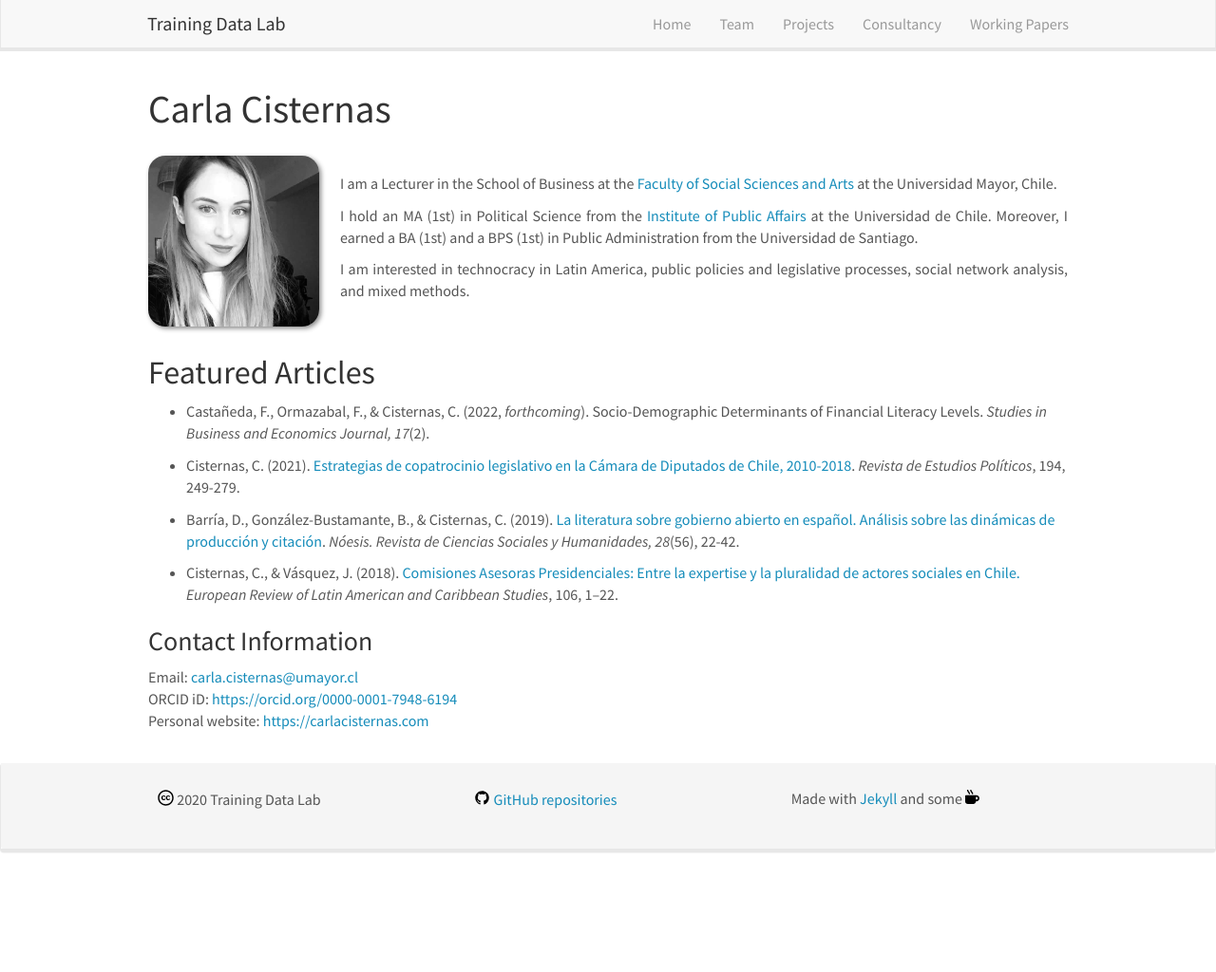
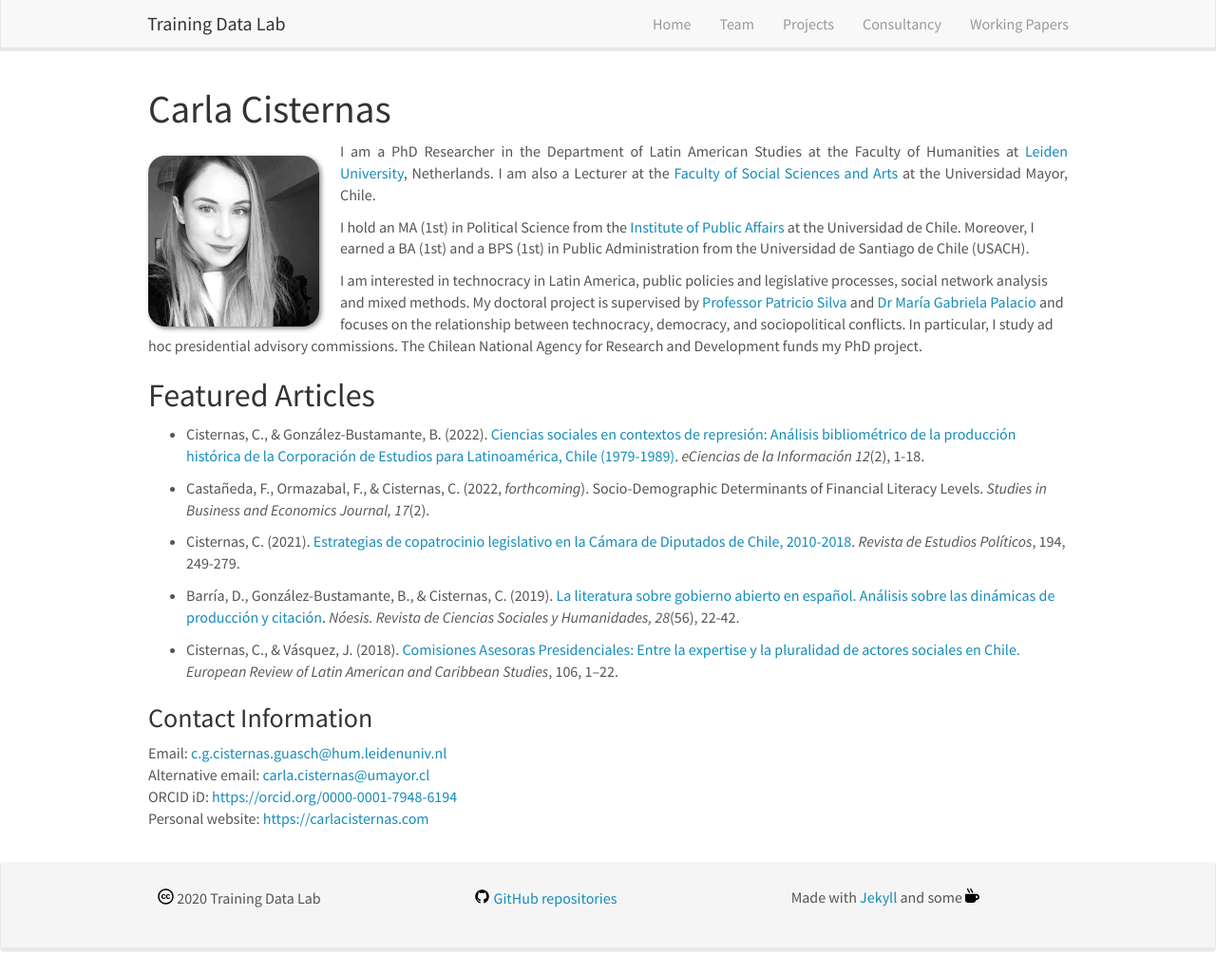
Before and after one commit to training-datalab/old-training-datalab.com, a Jekyll site: the page built from _pages/ccisternas.md, in a window 1280 px wide and 1024 px high. Shown: the whole window at 95% size. Built offline with Jekyll 4.4.1, drawn with Linux system fonts in a browser that asks for light colours; nearby versions of some CDN libraries.

Commit message:
Update ccisternas.md

```diff
--- a/_pages/ccisternas.md
+++ b/_pages/ccisternas.md
@@ -10,18 +10,15 @@
 
 <img src="https://training-datalab.com/images/team/ccisternas.jpg" class="img-responsive" width="180px" style="float: left" />
 
-<!-- <p align="justify">I am a PhD Researcher in the Department of Latin American Studies at the Faculty of Humanities at <a href="https://www.universiteitleiden.nl/" target="_blank">Leiden University</a>, Netherlands. I am also a Lecturer in the School of Business at the <a href="https://www.umayor.cl/um/facultades/humanidades/10000" target="_blank">Faculty of Social Sciences and Arts</a> at the Universidad Mayor, Chile. </p> -->
-<br />
-<p align="justify">I am  a Lecturer in the School of Business at the <a href="https://www.umayor.cl/um/facultades/humanidades/10000" target="_blank">Faculty of Social Sciences and Arts</a> at the Universidad Mayor, Chile. </p>
+<p align="justify">I am a PhD Researcher in the Department of Latin American Studies at the Faculty of Humanities at <a href="https://www.universiteitleiden.nl/en" target="_blank">Leiden University</a>, Netherlands. I am also a Lecturer at the <a href="https://www.umayor.cl/um/facultades/facultad-de-ciencias-sociales-y-artes/10000" target="_blank">Faculty of Social Sciences and Arts</a> at the Universidad Mayor, Chile.</p>
 
-<!-- <p align="justify">I hold an MA (1st) in Political Science from the <a href="http://www.inap.uchile.cl/" target="_blank">Institute of Public Affairs</a>  at the Universidad de Chile. Moreover, I earned a BA (1st) and a BPS (1st) in Public Administration from the Universidad de Santiago. I am interested in technocracy in Latin America, public policies and legislative processes, social network analysis, and mixed methods. My doctoral project is supervised by <a href="https://www.universiteitleiden.nl/en/staffmembers/patricio-silva#tab-1" target="_blank">Professor Patricio Silva</a> and Dr <a href="https://www.universiteitleiden.nl/en/staffmembers/maria-gabriela-palacio-ludena#tab-1" target="_blank">María Gabriela Palacio</a> and focuses on the relationship between technocracy, democracy, and sociopolitical conflicts. In particular, I study ad hoc presidential advisory commissions.</p> -->
+I hold an MA (1st) in Political Science from the <a href="http://www.inap.uchile.cl/" target="_blank">Institute of Public Affairs</a> at the Universidad de Chile. Moreover, I earned a BA (1st) and a BPS (1st) in Public Administration from the Universidad de Santiago de Chile (USACH).
 
-<p align="justify">I hold an MA (1st) in Political Science from the <a href="http://www.inap.uchile.cl/" target="_blank">Institute of Public Affairs</a>  at the Universidad de Chile. Moreover, I earned a BA (1st) and a BPS (1st) in Public Administration from the Universidad de Santiago.</p>
-
-<p align="justify">I am interested in technocracy in Latin America, public policies and legislative processes, social network analysis, and mixed methods.</p>
-<br />
+I am interested in technocracy in Latin America, public policies and legislative processes, social network analysis and mixed methods. My doctoral project is supervised by <a href="https://www.universiteitleiden.nl/en/staffmembers/patricio-silva#tab-1" target="_blank">Professor Patricio Silva</a> and <a href="https://www.universiteitleiden.nl/en/staffmembers/maria-gabriela-palacio-ludena#tab-1" target="_blank">Dr María Gabriela Palacio</a> and focuses on the relationship between technocracy, democracy, and sociopolitical conflicts. In particular, I study ad hoc presidential advisory commissions. The Chilean National Agency for Research and Development funds my PhD project.
 
 ## Featured Articles
+
+* Cisternas, C., & González-Bustamante, B. (2022). <a href="https://revistas.ucr.ac.cr/index.php/eciencias/article/view/50078" target="_blank">Ciencias sociales en contextos de represión: Análisis bibliométrico de la producción histórica de la Corporación de Estudios para Latinoamérica, Chile (1979-1989)</a>. *eCiencias de la Información 12*(2), 1-18.
 
 * Castañeda, F., Ormazabal, F., & Cisternas, C. (2022, *forthcoming*). Socio-Demographic Determinants of Financial Literacy Levels. *Studies in Business and Economics Journal, 17*(2).
 
```
Also changed, not shown: other parts of _pages/ccisternas.md (+2 -3 lines).
